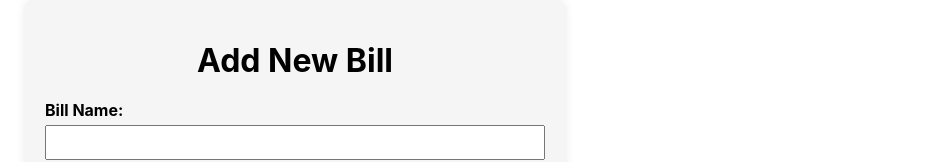
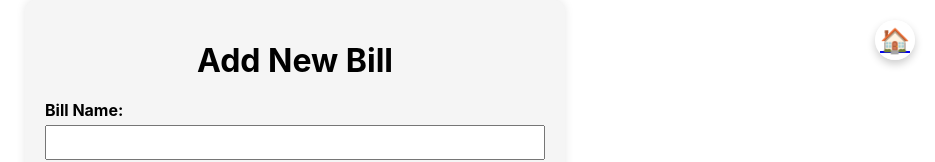
Before and after one commit to qwert123zxcv/PayPilot_FrontEnd, a React (Create React App) app: page /manage-bills/add-new-bill in a window 1280 px wide. Shown: the top 162 px of the page, without its empty margins (345-1280 px from the left). Built offline with nearby package versions, Linux system fonts and the light colour scheme.

Commit message:
Update AddNewBill.js

```diff
--- a/src/components/AddNewBill/AddNewBill.js
+++ b/src/components/AddNewBill/AddNewBill.js
@@ -2,6 +2,7 @@ import React, { useState, useContext } from 'react';
 import { BillsContext } from '../../context/BillsContext';
 import { useNavigate } from 'react-router-dom';
 import './AddNewBill.css'; // Custom CSS for styling
+import { Link } from 'react-router-dom';
 
 const AddNewBill = () => {
   const { addBill } = useContext(BillsContext);  // Use the context
@@ -48,6 +49,12 @@ const AddNewBill = () => {
 
   return (
     <div className="add-new-bill-page">
+    <div className="home-icon">
+        <Link to="/manage-bills">
+          <div className="icon">🏠</div>
+          <div className="label">Home</div>
+        </Link>
+      </div>
       <h1>Add New Bill</h1>
       <form onSubmit={handleSubmit}>
         {/* Bill Form Fields */}
```
